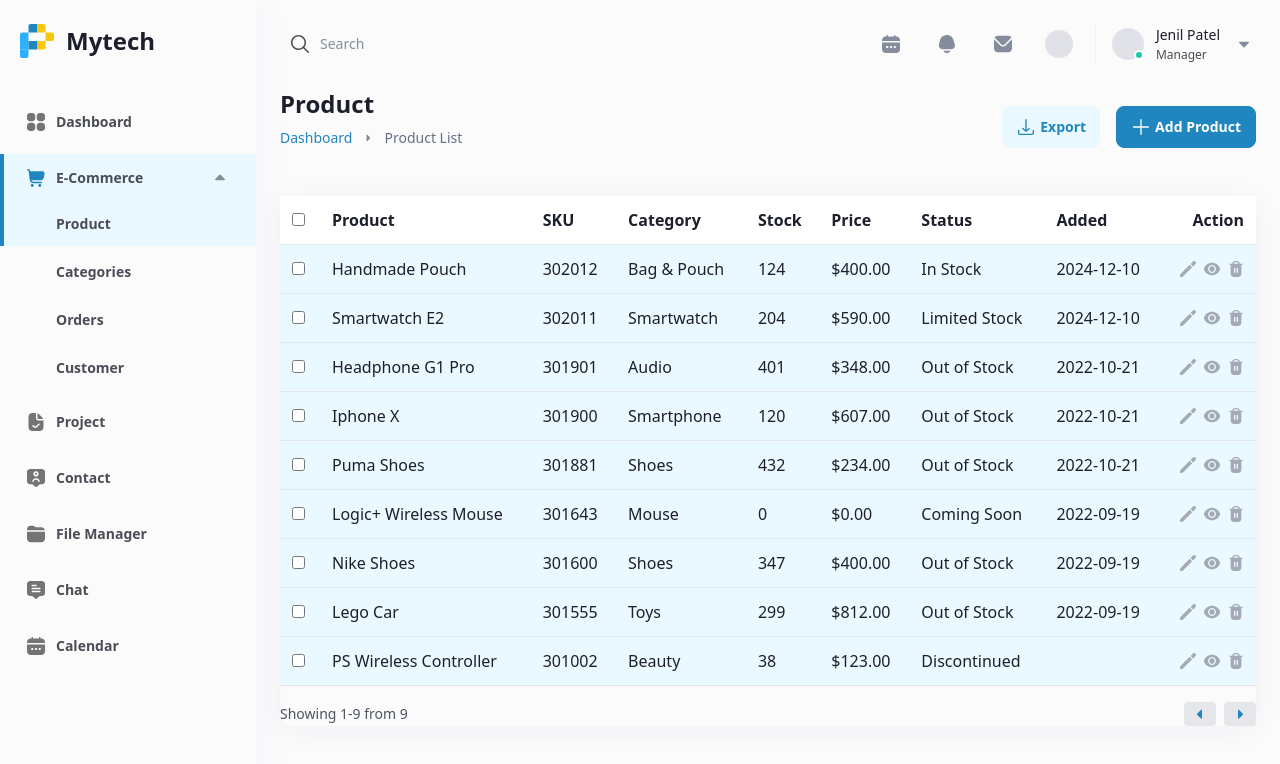
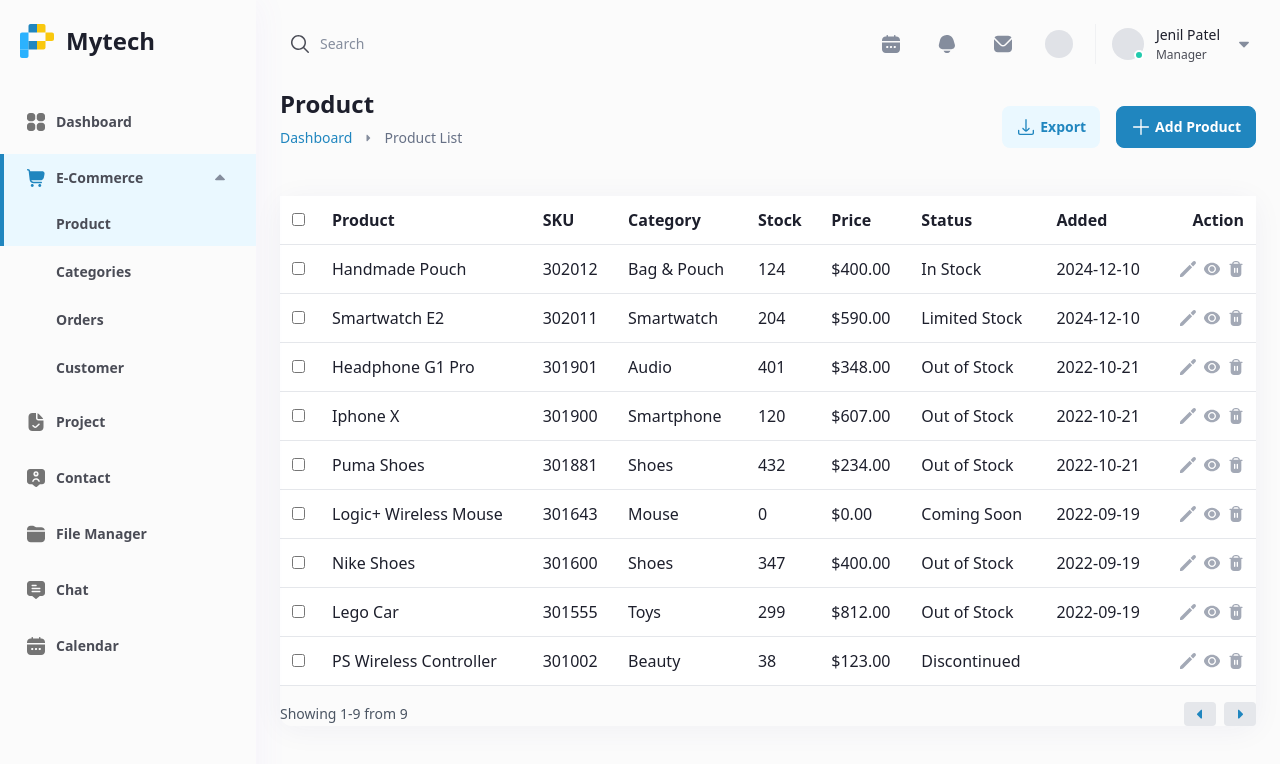
Before and after one commit to SisodiyaAakash/mytech, a Next.js app: page /product in a window 1280 px wide. Shown: the top 764 px of the page. Built offline with nearby package versions, Linux system fonts and the light colour scheme.

Commit message:
Minor changes in the table format and removed the unnecessary icon attribute from the product json file

```diff
--- a/app/product/page.js
+++ b/app/product/page.js
@@ -224,7 +224,14 @@ export default function Product() {
             </thead>
             <tbody>
               {products.map((product) => (
-                <tr key={product.id} className="bg-[#EAF8FF] hover:bg-gray-50">
+                <tr
+                  key={product.id}
+                  className={`bg-white border-[#EAF8FF] ${
+                    selectedProducts.has(product.id)
+                      ? "bg-[#F9F9FC]"
+                      : "hover:bg-[#F9F9FC]"
+                  }`}
+                >
                   <td className="p-3 border-b">
                     <input
                       type="checkbox"
--- a/public/json/products.json
+++ b/public/json/products.json
@@ -317,28 +317,23 @@
   "productStatus": {
     "s1": {
       "id": "s1",
-      "name": "In Stock",
-      "icon": ""
+      "name": "In Stock"
     },
     "s2": {
       "id": "s2",
-      "name": "Limited Stock",
-      "icon": ""
+      "name": "Limited Stock"
     },
     "s3": {
       "id": "s3",
-      "name": "Out of Stock",
-      "icon": ""
+      "name": "Out of Stock"
     },
     "s4": {
       "id": "s4",
-      "name": "Discontinued",
-      "icon": ""
+      "name": "Discontinued"
     },
     "s5": {
       "id": "s5",
-      "name": "Coming Soon",
-      "icon": ""
+      "name": "Coming Soon"
     }
   },
   "orders": [
```
